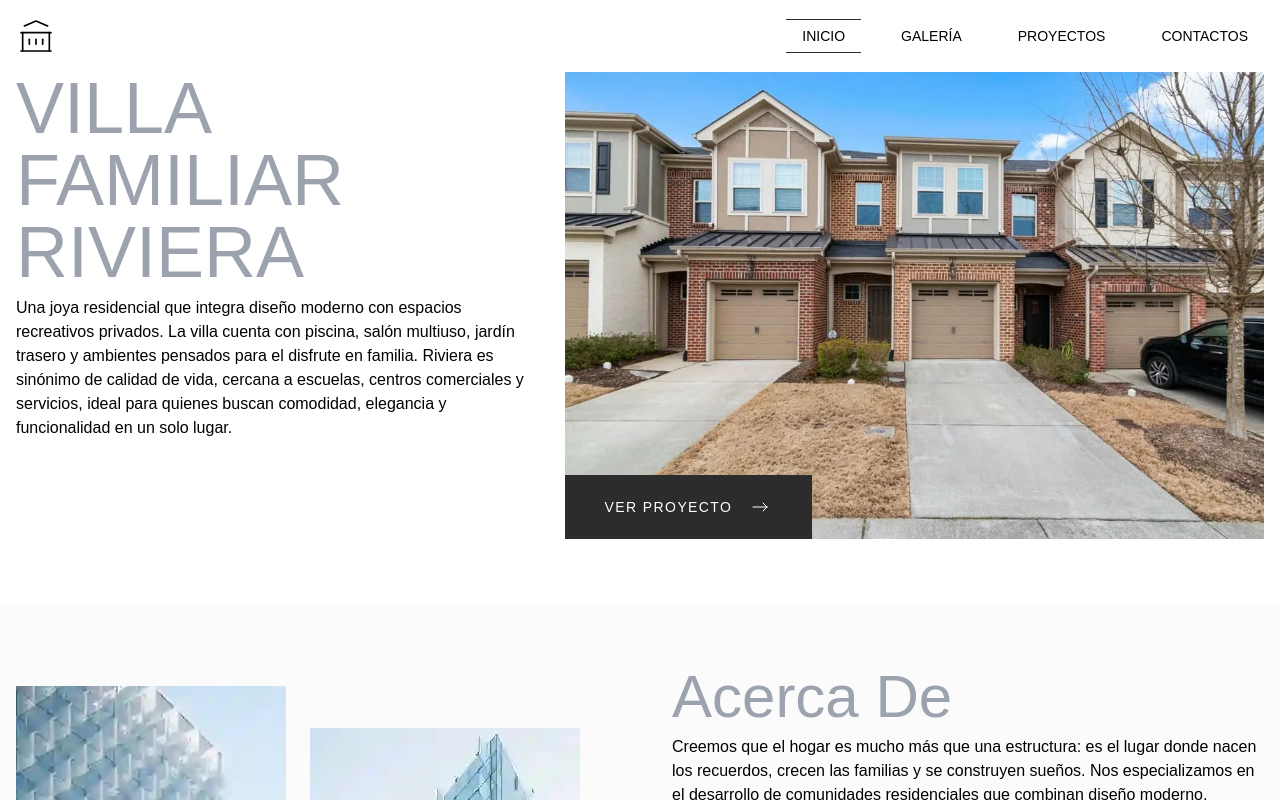
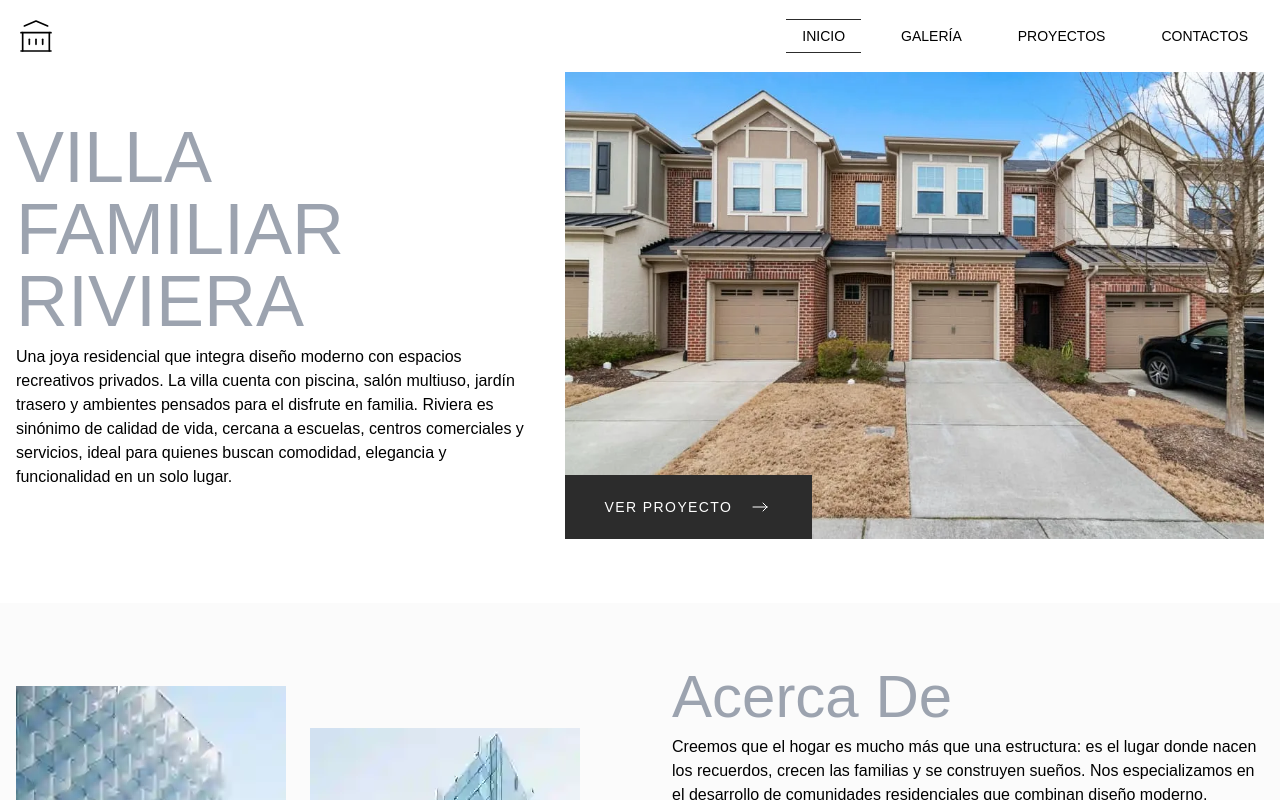
Before and after one commit to damiro3017/residential-builder, a React (Vite) app: page / in a window 1280 px wide. Shown: the top 800 px of the page. Built offline with nearby package versions, Linux system fonts and the light colour scheme.

Commit message:
Change text positioning

```diff
--- a/src/components/Hero.jsx
+++ b/src/components/Hero.jsx
@@ -11,7 +11,7 @@
     return (
         <SectionContainer className="grid grid-cols-1 text-center md:text-left md:grid-cols-7
          pt-0 gap-8 mt-8 md:mt-0">
-            <div className="md:col-span-3">
+            <div className="md:col-span-3 place-content-center">
                 <h1 className="text-7xl text-gray-400 font-light uppercase">
                     {latestProject.title}
                 </h1>
```
